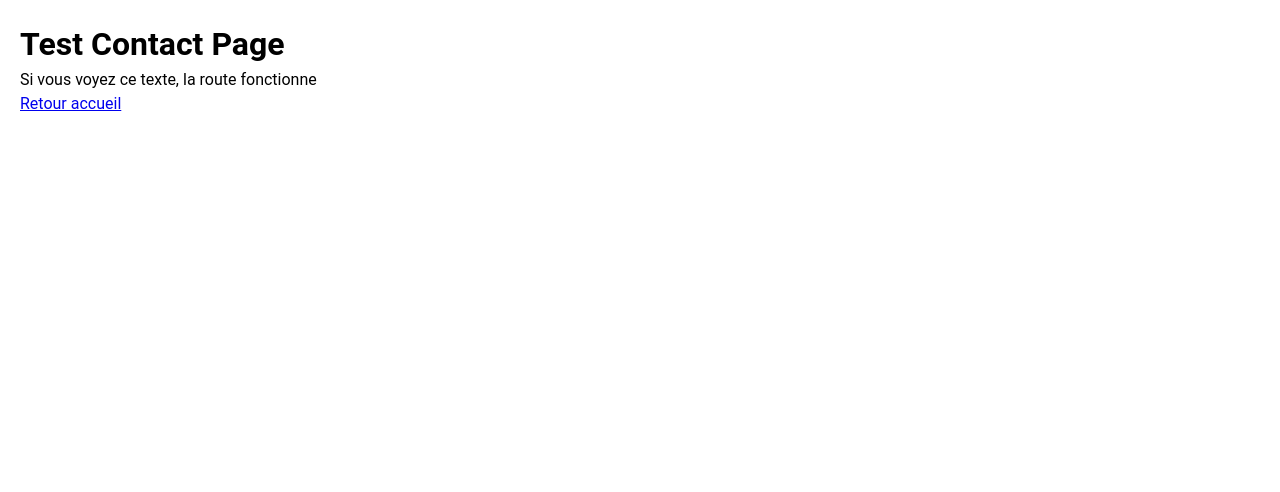
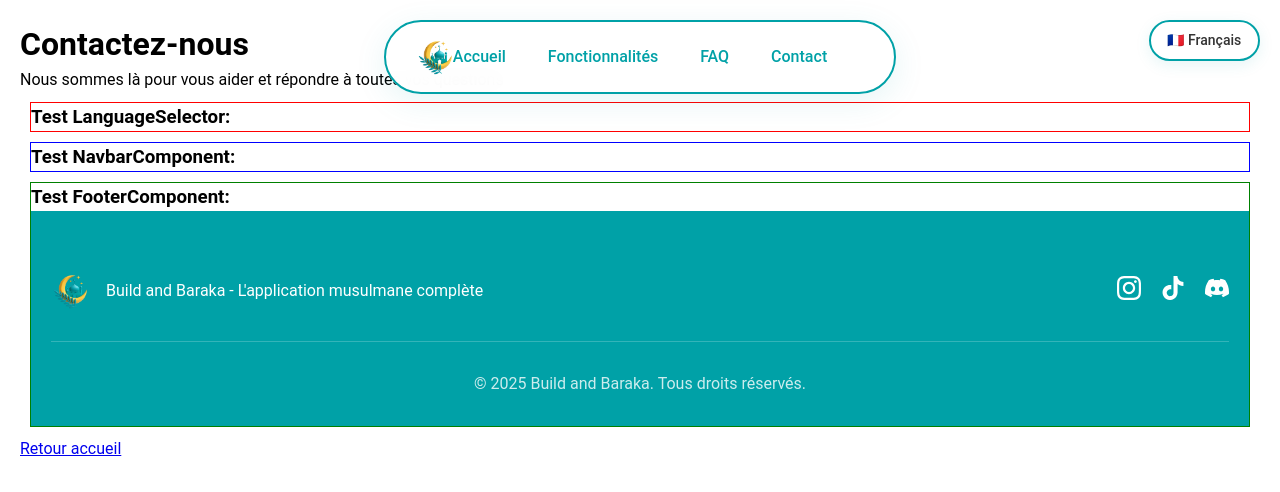
Before and after one commit to SammyMERAZGA/build-and-baraka-vitrine, a Vue app: page /contact in a window 1280 px wide. Shown: the top 492 px of the page. Built offline with nearby package versions, Linux system fonts and the light colour scheme; a small style sheet from the web is missing.

Commit message:
[Debug] - Test Contact components individually to find production issue

```diff
--- a/src/router/index.ts
+++ b/src/router/index.ts
@@ -7,6 +7,7 @@ import {
 import Home from "@/views/Home.vue";
 import Contact from "@/views/Contact.vue";
 import ContactTest from "@/views/ContactTest.vue";
+import ContactDebug from "@/views/ContactDebug.vue";
 import Features from "@/views/Features.vue";
 import FAQ from "@/views/FAQ.vue";
 import NotFound from "@/views/NotFound.vue";
@@ -15,7 +16,7 @@ const routes: Array<RouteRecordRaw> = [
   { path: "/", component: Home },
   { path: "/fonctionnalites", component: Features },
   { path: "/faq", component: FAQ },
-  { path: "/contact", component: ContactTest },
+  { path: "/contact", component: ContactDebug },
   { path: "/contact-original", component: Contact },
   { path: "/:pathMatch(.*)*", component: NotFound },
 ];
--- /dev/null
+++ b/src/views/ContactDebug.vue
@@ -0,0 +1,34 @@
+<template>
+  <div style="padding: 20px; background: white; color: black;">
+    <h1>{{ $t("contact.title") }}</h1>
+    <p>{{ $t("contact.subtitle") }}</p>
+
+    <!-- Test des composants un par un -->
+    <div style="border: 1px solid red; margin: 10px;">
+      <h3>Test LanguageSelector:</h3>
+      <LanguageSelector />
+    </div>
+
+    <div style="border: 1px solid blue; margin: 10px;">
+      <h3>Test NavbarComponent:</h3>
+      <NavbarComponent />
+    </div>
+
+    <div style="border: 1px solid green; margin: 10px;">
+      <h3>Test FooterComponent:</h3>
+      <FooterComponent />
+    </div>
+
+    <router-link to="/">Retour accueil</router-link>
+  </div>
+</template>
+
+<script setup lang="ts">
+import { ref } from "vue";
+import { useI18n } from "vue-i18n";
+import NavbarComponent from "@/components/NavbarComponent.vue";
+import FooterComponent from "@/components/FooterComponent.vue";
+import LanguageSelector from "@/components/LanguageSelector.vue";
+
+const { t } = useI18n();
+</script>
```
